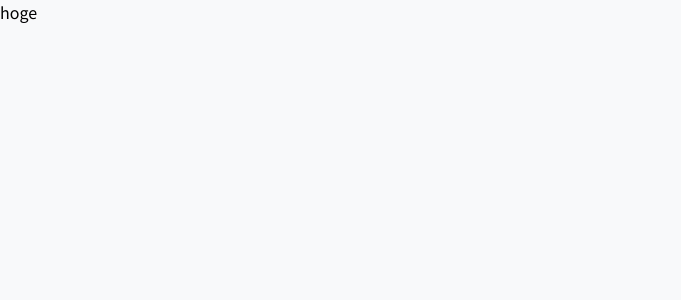
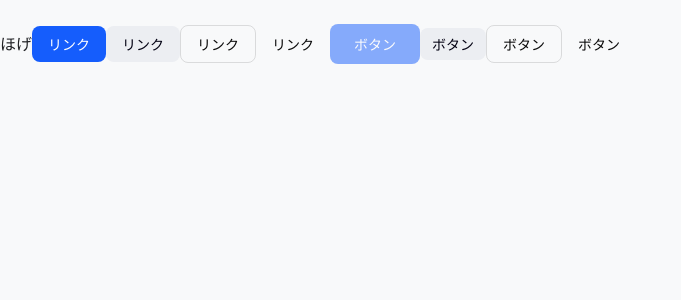
Before and after one commit to iku-nojiri/portfolio_2026, a Next.js app in the folder front/: page / in a window 1280 px wide. Shown: the top 300 px of the page, without its empty margins (0-681 px from the left). Built offline with nearby package versions, Linux system fonts and the light colour scheme.

Commit message:
feat: Link.tsx, Button.tsx refactor: Text.tsx

```diff
--- /dev/null
+++ b/front/app/components/premitives/Button.tsx
@@ -0,0 +1,15 @@
+import { ComponentProps, ReactNode } from "react";
+import { buttonVariants } from "./shared/variants/buttonVariants";
+import type { VariantProps } from "tailwind-variants";
+
+type Props = VariantProps<typeof buttonVariants> & ComponentProps<"button"> & {
+  children: ReactNode
+}
+
+export const Button = ({ children, className, lang, appearance, size, iconPos, disabled, ...props }: Props) => {
+  return (
+    <button {...props} disabled={disabled} className={buttonVariants({ lang, appearance, size, iconPos, disabled, className })}>
+      {children}
+    </button>
+  )
+}
--- /dev/null
+++ b/front/app/components/premitives/Link.tsx
@@ -0,0 +1,17 @@
+import NextLink from "next/link";
+import { ComponentProps, ReactNode } from "react";
+import { buttonVariants } from "./shared/variants/buttonVariants";
+import type { VariantProps } from "tailwind-variants";
+
+type Props = VariantProps<typeof buttonVariants> & ComponentProps<typeof NextLink> & {
+  href: string,
+  children: ReactNode
+}
+
+export const Link = ({ children, className, lang, appearance, size, iconPos, disabled, ...props }: Props) => {
+  return (
+    <NextLink {...props} className={buttonVariants({ lang, appearance, size, iconPos, disabled, className })}>
+      {children}
+    </NextLink>
+  )
+}
--- a/front/app/components/premitives/Text.tsx
+++ b/front/app/components/premitives/Text.tsx
@@ -1,14 +1,12 @@
-import { ReactNode } from "react";
-import { tv } from "tailwind-variants"
+import { ElementType, ReactNode, ComponentProps } from "react";
+import { tv } from "tailwind-variants";
+import { typograhyVariants } from "./shared/variants/typograhyVariants";
 import type { VariantProps } from "tailwind-variants";
 
-const style = tv({
+const variants = tv({
+  extend: typograhyVariants,
   base: "leading-6",
   variants: {
-    lang: {
-      en: "font-roboto-flex",
-      jp: "font-noto-sans-jp",
-    },
     weight: {
       normal: "font-normal",
       bold: "font-extrabold",
@@ -19,8 +17,8 @@ const style = tv({
       lg: "text-lg",
     },
     color: {
-      default: "text-foreground",
-      muted: "text-muted-foreground",
+      default: "text-fg",
+      muted: "text-muted-fg",
     },
   },
   defaultVariants: {
@@ -29,19 +27,19 @@ const style = tv({
     size: "md",
     color: "default"
   }
-})
+});
 
-type Props = VariantProps<typeof style> & {
-  as?: "p" | "span" | "strong" | "em" | "small" | "label" | "time",
-  className?: string
-  children: ReactNode,
-};
+type TextProps<T extends ElementType> = VariantProps<typeof variants> & {
+  as?: T;
+  children: ReactNode;
+} & ComponentProps<T>;
 
-export const Text = ({ as = "p", lang, className, children, weight, size, color }: Props) => {
-  const Tag = as
+export const Text = <T extends ElementType = "p">({ as, className, children, lang, weight, size, color, ...props }: TextProps<T>) => {
+  const Tag = as || "p";
+
   return (
-    <Tag className={`${style({ lang, weight, size, color })} ${className}`}>
+    <Tag {...props} className={variants({ lang, weight, size, color, className })}>
       {children}
     </Tag>
-  )
-}
+  );
+};
--- /dev/null
+++ b/front/app/components/premitives/shared/variants/buttonVariants.ts
@@ -0,0 +1,34 @@
+import { tv } from "tailwind-variants"
+import { typograhyVariants } from "./typograhyVariants";
+
+export const buttonVariants = tv({
+  extend: typograhyVariants,
+  base: "rounded-lg inline-flex justify-center items-center gap-1.5 text-sm font-medium leading-5 cursor-pointer",
+  variants : {
+    appearance: {
+      primary: "bg-button-primary-bg text-button-primary-fg hover:bg-button-primary-bg--hover",
+      secondary: "bg-button-secondary-bg text-button-secondary-fg hover:bg-button-secondary-bg--hover",
+      outline: "bg-button-outline-bg text-button-outline-fg border border-outline hover:bg-button-outline-bg--hover",
+      ghost: "bg-button-ghost-bg text-button-ghost-fg hover:bg-button-ghost-bg--hover",
+    },
+    size: {
+      sm: "px-3 py-1.5",
+      md: "px-4 py-2",
+      lg: "px-6 py-2.5",
+    },
+    iconPos: {
+      left: "flex-row",
+      right: "flex-row-reverse",
+    },
+    disabled: {
+      true: "opacity-50 pointer-events-none"
+    }
+  },
+  defaultVariants : {
+    lang: "jp",
+    appearance: "primary",
+    size: "md",
+    iconPos: "right",
+    disabled: false
+  }
+});
--- /dev/null
+++ b/front/app/components/premitives/shared/variants/typograhyVariants.ts
@@ -0,0 +1,9 @@
+import { tv } from "tailwind-variants"
+export const typograhyVariants = tv({
+  variants: {
+    lang: {
+      en: "font-roboto-flex",
+      jp: "font-noto-sans-jp",
+    },
+  }
+})
--- a/front/app/globals.css
+++ b/front/app/globals.css
@@ -4,55 +4,98 @@
 
 @theme {
   /* Surfaces */
-  --color-background: #F8F9FA;
+  --color-bg: #F8F9FA;
   --color-card: #FFFFFF;
   --color-popover: #FFFFFF;
   --color-muted: #E8EAED;
+
+  /* Text */
+  --color-fg: #202124;
+  --color-muted-fg: #5F6368;
+
   /* Brand */
   --color-primary: #155DFC;
-  --color-primary-foreground: #FFFFFF;
+  --color-primary-fg: #FFFFFF;
   --color-secondary: #E8EAF6;
-  --color-secondary-foreground: #202124;
+  --color-secondary-fg: #202124;
   --color-accent: #E8F0FE;
-  --color-accent-foreground: #183DB2;
+  --color-accent-fg: #183DB2;
   --color-destructive: #D93025;
-  --color-destructive-foreground: #FFFFFF;
-  /* Text */
-  --color-foreground: #202124;
-  --color-muted-foreground: #5F6368;
+  --color-destructive-fg: #FFFFFF;
+
+  /* Button */
+  --color-button-primary-fg: #FFFFFF;
+  --color-button-primary-bg: #155DFC;
+  --color-button-primary-bg--hover: #155DFCE5;
+
+  --color-button-secondary-fg: #030213;
+  --color-button-secondary-bg: #ECEEF2;
+  --color-button-secondary-bg--hover: #ECEEF2CC;
+
+  --color-button-outline-fg: #0A0A0A;
+  --color-button-outline-fg--hover: #183DB2;
+  --color-button-outline-bg: transparent;
+  --color-button-outline-bg--hover: #F0F3FF;
+
+  --color-button-ghost-fg: #0A0A0A;
+  --color-button-ghost-bg: transparent;
+  --color-button-ghost-bg--hover: #F0F3FF;
+
   /* System UI */
   --color-outline: #0000001F;
   --color-focus: #155DFC;
-  --color-input-background: #F1F3F4;
-  --color-switch-background: #BDC1C6;
-  /* font-family */
+  --color-input-bg: #F1F3F4;
+  --color-switch-bg: #BDC1C6;
+
+  /* Font */
   --font-roboto-flex: var(--font-roboto-flex);
   --font-noto-sans-jp: var(--font-noto-sans-jp);
 }
 
 .dark {
   /* Surfaces */
-  --color-background: #0F172A;
+  --color-bg: #0F172A;
   --color-card: #1E293B;
   --color-popover: #1E293B;
   --color-muted: #334155;
+
+  /* Text */
+  --color-fg: #F1F5F9;
+  --color-muted-fg: #94A3B8;
+
   /* Brand */
   --color-primary: #5993FF;
-  --color-primary-foreground: #05113A;
+  --color-primary-fg: #05113A;
   --color-secondary: #262626;
-  --color-secondary-foreground: #FAFAFA;
+  --color-secondary-fg: #FAFAFA;
   --color-accent: #0E1E47;
-  --color-accent-foreground: #8EBAFF;
+  --color-accent-fg: #8EBAFF;
   --color-destructive: #82181A;
-  --color-destructive-foreground: #FFFFFF;
-  /* Text */
-  --color-foreground: #F1F5F9;
-  --color-muted-foreground: #94A3B8;
+  --color-destructive-fg: #FFFFFF;
+
+  /* Button */
+  --color-button-primary-fg: #05113A;
+  --color-button-primary-bg: #5993FF;
+  --color-button-primary-bg--hover: #5993FFE5;
+
+  --color-button-secondary-fg: #FAFAFA;
+  --color-button-secondary-bg: #262626;
+  --color-button-secondary-bg--hover: #262626CC;
+
+  --color-button-outline-fg: #F1F5F9;
+  --color-button-outline-fg--hover: #8EBAFF;
+  --color-button-outline-bg: #3341554D;
+  --color-button-outline-bg--hover: #0E1E47;
+
+  --color-button-ghost-fg: #F1F5F9;
+  --color-button-ghost-bg: transparent;
+  --color-button-ghost-bg--hover: #0E1E47;
+
   /* System UI */
   --color-outline: #334155;
   --color-focus: #5993FF;
-  --color-input-background: #F1F3F4;
-  --color-switch-background: #BDC1C6;
+  --color-input-bg: #F1F3F4;
+  --color-switch-bg: #BDC1C6;
 }
 
 /* Base styles */
@@ -62,6 +105,6 @@
   }
 
   body {
-    @apply bg-background font-noto-sans-jp;
+    @apply bg-bg font-noto-sans-jp;
   }
 }
--- a/front/app/page.tsx
+++ b/front/app/page.tsx
@@ -1,7 +1,21 @@
 import Image from "next/image";
+import { Text } from "./components/premitives/Text";
+import { Link } from "./components/premitives/Link";
+import { Button } from "./components/premitives/Button";
 
 export default function Home() {
   return (
-    <p>hoge</p>
+    <>
+      <br />
+      <Text as="label">ほげ</Text>
+      <Link href={""} appearance={"primary"}>リンク</Link>
+      <Link href={""} appearance={"secondary"}>リンク</Link>
+      <Link href={""} appearance={"outline"}>リンク</Link>
+      <Link href={""} appearance={"ghost"}>リンク</Link>
+      <Button size={"lg"} disabled={true} type={"button"} appearance={"primary"}>ボタン</Button>
+      <Button size={"sm"} appearance={"secondary"}>ボタン</Button>
+      <Button appearance={"outline"}>ボタン</Button>
+      <Button appearance={"ghost"}>ボタン</Button>
+    </>
   );
 }
```
